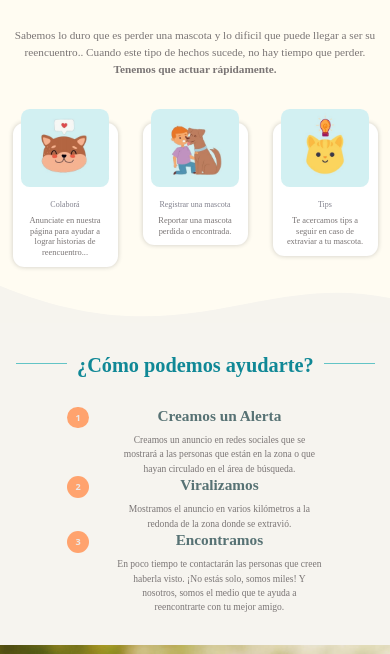
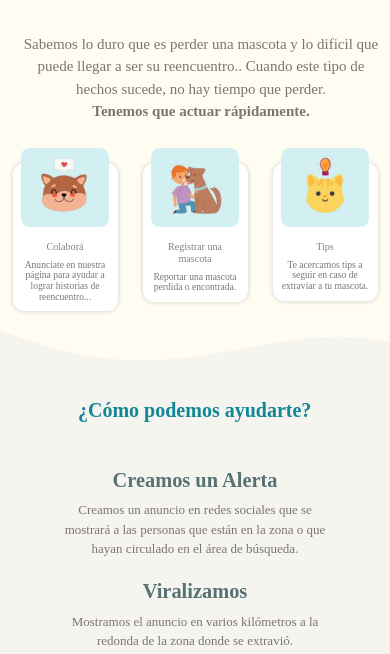
Before and after one commit to JulietaRomano/Mascotas_Perdidas, a website: page index.html in a window 390 px wide. Shown: the part 352-1006 px from the top of the page. Drawn offline with nearby package versions, Linux system fonts and the light colour scheme; files whose address does not match are found by name; a web font is replaced by a local one.

Commit message:
cambios responsive index

```diff
--- a/index.html
+++ b/index.html
@@ -340,7 +340,7 @@
                         <p class="SobreNosotros_p">
                             Mascotas Perdidas nació para dar información exacta en el momento preciso. Sabemos lo terrible que es que se extravíen nuestros amig@s, ésta es sólo una iniciativa para “Ayudarnos a Encontrarnos”.
                             Mediante la difusión de las fotografias de tu mascota perdida o mascota encontrada y sus datos en nuestra red, pretendemos llegar a la mayor cantidad de personas posibles para ampliar la búsqueda y poder lograr el tan ansiado reencuentro.<br>
-                            Con el paso del tiempo coleccionamos historias de reencuentro con el fin de motivar y alentar la búsqueda activa de una mascota perdida, generando concientización sobre el enfoque que tenemos a la hora de enterarnos de un extravío y de no mirar para el costado cuando esto sucede, o cuando encontramos un animal perdido.
+                            <span class="responsive">Con el paso del tiempo coleccionamos historias de reencuentro con el fin de motivar y alentar la búsqueda activa de una mascota perdida, generando concientización sobre el enfoque que tenemos a la hora de enterarnos de un extravío y de no mirar para el costado cuando esto sucede, o cuando encontramos un animal perdido.</span>
                         </p>
                     </div>
                     <div class="SobreNosotros_imagen wow animate__animated animate__bounceInRight" data-wow-delay="0.1s" data-wow-duration="2s">
--- a/scss/general/_titulos.scss
+++ b/scss/general/_titulos.scss
@@ -11,12 +11,18 @@
                 height: 0.03em;
                 background-color: rgba(41, 177, 182, 0.719);
                 top: 0.5em;
+                @include smarthphone{
+                    display: none;
+                }
             }
             &.titulo_celeste::after{
                 right: -3em;
             }
             &.titulo_celeste::before{
                 left: -3em;
+            }
+            @include smarthphone{
+                font-size:20px;
             }
         }
 //Titulos portadas//
--- a/scss/pages/_index.scss
+++ b/scss/pages/_index.scss
@@ -5,7 +5,8 @@ main{
         margin-top: 5em;
         font-size:16px;
         @include smarthphone{
-            font-size:6px;
+            font-size:12px;
+            margin-top: 3em;
         }
 
         .Inicio_Index-Texto{
@@ -15,12 +16,9 @@ main{
                         color: rgb(122, 117, 117);
             }
             @include smarthphone{
-                font-size:9px;
-                padding: 0 1.5em 2em 1.5em;
+                padding: 0 .5em 1em 1.5em;
             }
         }
-
-
         //Seccion: ¿Quienes Somos?//
         .Inicio_Index-Container{
             width: 80%;
@@ -83,12 +81,9 @@ main{
                             margin: .625em 0px .625em 0px;
                             color: #81818d;
                             @include tituloRammetto (1.125em, 400);
-                        @include smarthphone{
-                            font-size:8px;
-                        }
                         }
                         p{
-                        @include textoThambi (.9375em,500);
+                            @include textoThambi (1.0625em,500);
                             color: rgb(122, 117, 117);
                         }
                     }
@@ -117,8 +112,9 @@ main{
         background-color: hsl(60, 100%, 100%);
         padding-top: 3.75em;
         @include smarthphone{
-            font-size: 9px;
+            font-size: 12px;
         }
+
 
         .SobreNosotros_article {
             padding:2em 0em 1.25em 0em;
@@ -126,39 +122,40 @@ main{
             justify-content: space-around;
             margin-bottom: 1.25em;
             @include smarthphone{
-                font-size: 9px;
-                padding:1em 0em 1em 0em;
-                margin-bottom: 0;
-                display: block;
+                padding:0em 0em .5em 0em;
             }
+
             .SobreNosotros_texto{
                 width: 40.625em;
                 margin-top: 1.875em;
                 text-align: justify;
                 @include smarthphone{
-                    font-size: 9px;
-                    margin-top: 0em;
+                    margin-top: 1em;
                 }
 
                 .SobreNosotros_titulo{
                     @include textoThambi (1.625em,900);
                     color: $textoSub;
                     @include smarthphone{
-                        font-size: 11px;
-                        padding-left: 2em;
+                        margin-left: 1em;
+                        font-size: 14px;
                     }
                 }
                 .SobreNosotros_p{
-                    line-height: 2.1875em;
-                    @include textoThambi (1.1875em, 400);
+                    @include textoThambi (1.25em, 400);
+                    line-height: 1.7em;
                     margin-top:1.875em;
                     color: $texto1;
+                    @include smarthphone{
+                        margin-top: 1em;
+                        padding: 0 1em 0 1em;
+                        font-size: 14px;
+                    }
 
+                }
+                .responsive{
                     @include smarthphone{
-                        font-size: 10px;
-                        line-height: 1.7em;
-                        padding: 0 2em 0 2em;
-                        margin-top:1em;
+                        display: none;
                     }
                 }
             }
@@ -284,9 +281,9 @@ main{
         align-items: center;
         @include smarthphone{
             font-size: 6.5px;
-            height: 40vh;
+            height: 35vh;
             background-attachment:scroll;
-            background-position-x:-12em;
+            background-position-x:-6em;
         }
         .Boletin_Caja{
             border-radius: 1.875em;
@@ -297,12 +294,18 @@ main{
             padding:1.875em 2.5em 0 2.5em;
             background-color: $celeste;
             border-right: solid rgb(157, 219, 214) 0.8125em;
+                @include smarthphone{
+                    width: 28em;
+                    font-size: 7px;
+                    height: 18.75em;
+                }
+
             h3{
                 @include tituloRammetto (1.75em, 800);
                 color: #fdffff;
                 margin-bottom: 1.25em;
                 @include smarthphone{
-                    font-size: 9px;
+                    font-size: 11px;
                     margin-bottom: .9em;
                 }
             }
@@ -311,8 +314,8 @@ main{
                 color: rgb(255, 255, 255);
                 margin-bottom: 1.625em;
                 @include smarthphone{
-                    font-size: 9px;
-                    margin-bottom: .9em;
+                    font-size: 11px;
+                    margin-bottom: .4em;
                 }
             }
 
@@ -343,9 +346,6 @@ main{
             font-size: 7px;
         }
 
-        .Funcionamiento_Subtitulo{
-            @include SubtitulosIndex;
-        }
         .Funcionamiento_Container{
             display: flex;
             justify-content: space-around;
@@ -380,7 +380,7 @@ main{
                 padding-top: 3.75em;
                 @include smarthphone{
                     width: 100%;
-                    padding-top: 1em;
+                    padding-top: .5em;
                 }
                 .Funcionamiento_Caja{
                     display: flex;
@@ -399,23 +399,36 @@ main{
                         font-size: 1.3em;
                         color: rgb(236, 233, 233);
                         font-weight: 700;
+                        @include smarthphone{
+                            display: none;
+                        }
                     }
                     .Funcionamiento_Texto{
                         width: 25em;
                         margin-left: 3em;
+                        @include smarthphone{
+                            margin-left:0;
+                            }
 
                         @include smarthphone{
                             width: 23em;
-                            font-size: 9px;
+                            font-size: 12px;
+                            flex-direction: column;
+                            margin: auto
                         }
                         .Funcionamiento_Texto-p{
-                            @include textoThambi(1.0625em,500);
+                            @include textoThambi(1.25em,500);
                             color: rgb(122, 117, 117);
-
+                            @include smarthphone{
+                                font-size: 13px;
+                            }
                         }
                         .Funcionamiento_Sub{
                             @include textoThambi (1.7em,800);
                             color: rgb(87, 114, 116);
+                            @include smarthphone{
+                            margin-top: 1em;
+                            }
                         }
                     }
                 }
```
Also changed, not shown: css/styles.css. Lines whose indentation alone changed are shown as unchanged.
